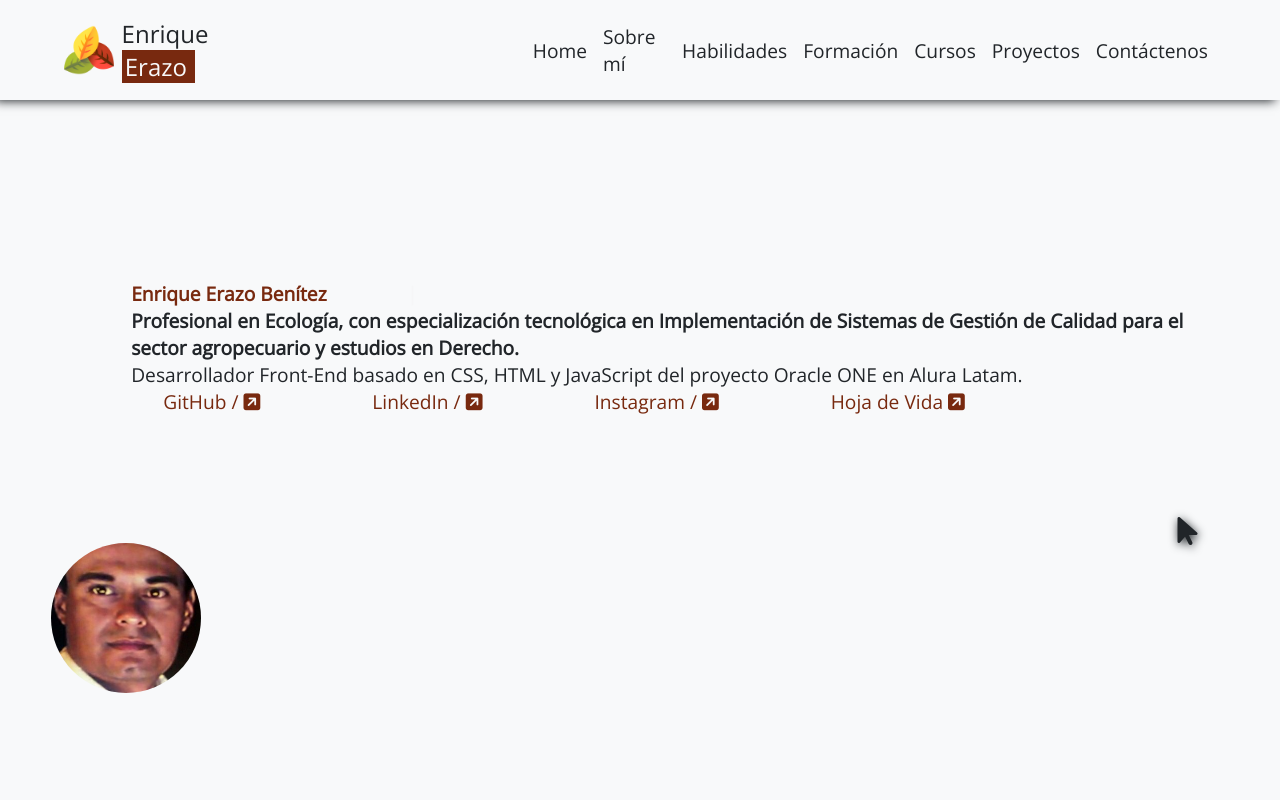
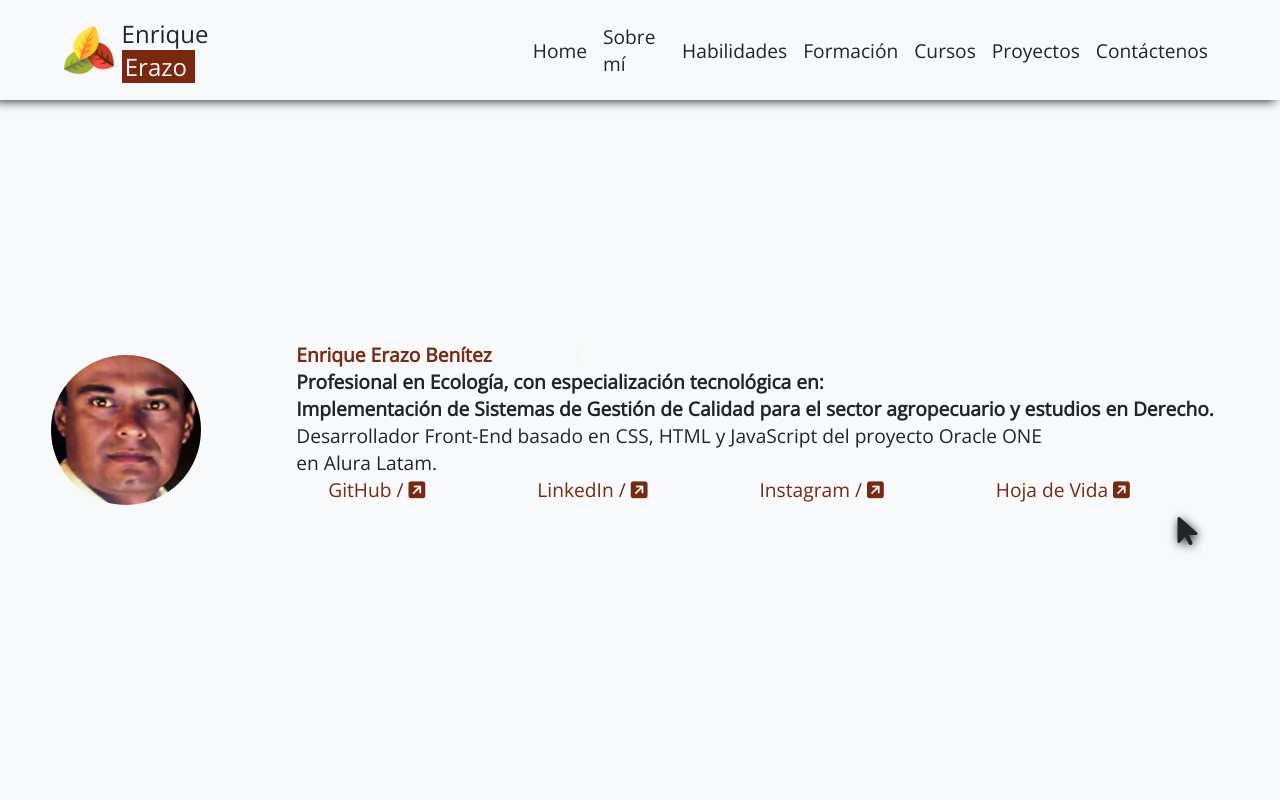
Before and after one commit to KikeErazo/portafolio, a plain HTML site: page index.html in a window 1280 px wide. Shown: the top 800 px of the page. Drawn offline with nearby package versions, Linux system fonts and the light colour scheme; a web font is replaced by a local one.

Commit message:
Cambiando archivos index.html

```diff
--- a/index.html
+++ b/index.html
@@ -91,12 +91,12 @@
                 Enrique Erazo Benítez<span class="animacion">|</span>
             </h1>
             <h2 class="p__2">
-                Profesional en Ecología, con especialización tecnológica en Implementación
-                de Sistemas de Gestión de Calidad para el sector agropecuario y estudios en Derecho.
+                Profesional en Ecología, con especialización tecnológica en:
+            <h2 class="p__2">
+                Implementación de Sistemas de Gestión de Calidad para el sector agropecuario y estudios en Derecho.
             </h2>
             <p class="descripcion">
-                Desarrollador Front-End basado en CSS, HTML y JavaScript del proyecto Oracle ONE en
-                Alura Latam.
+                Desarrollador Front-End basado en CSS, HTML y JavaScript del proyecto Oracle ONE en Alura Latam.
             </p>
             <p>
             <div class="socials">
```
